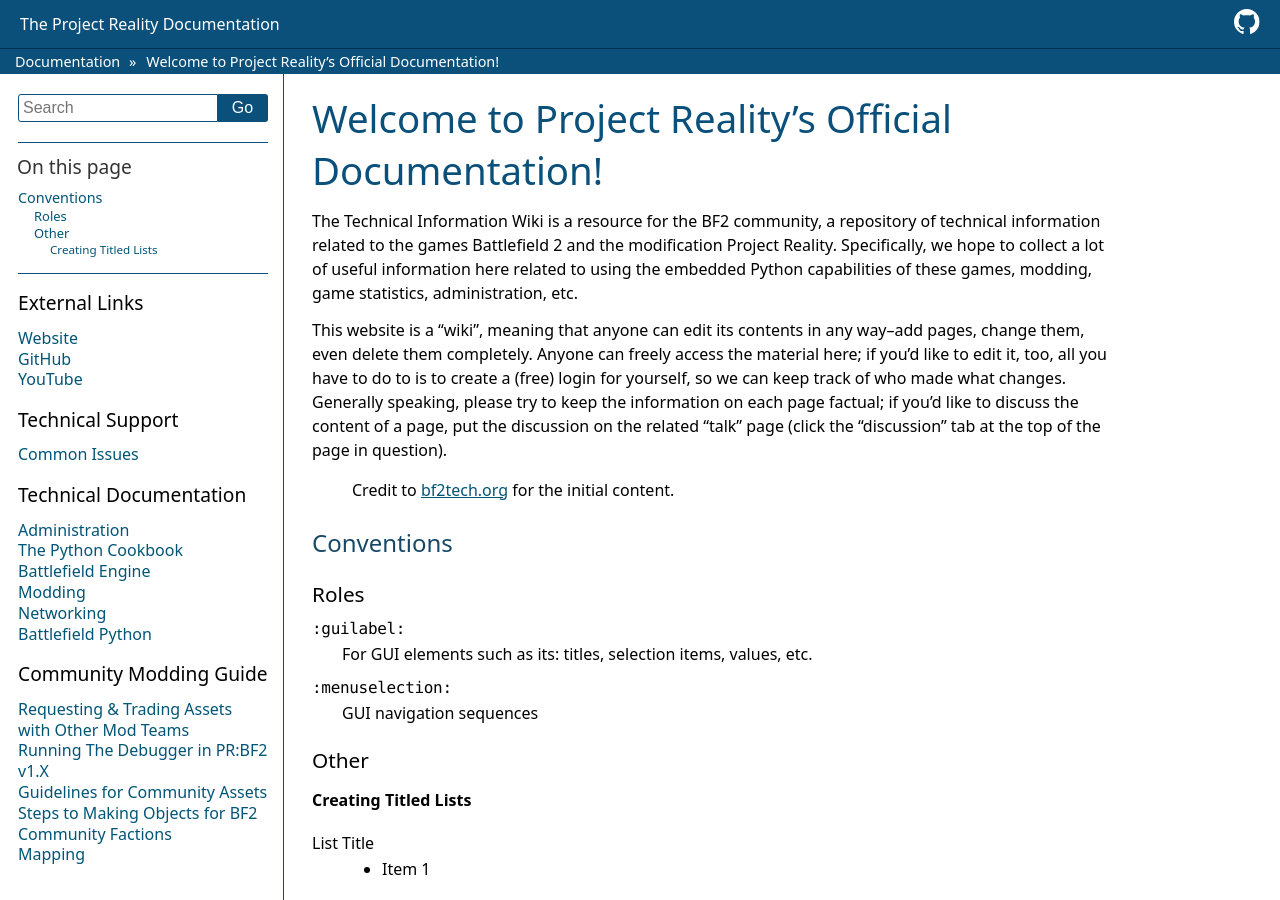
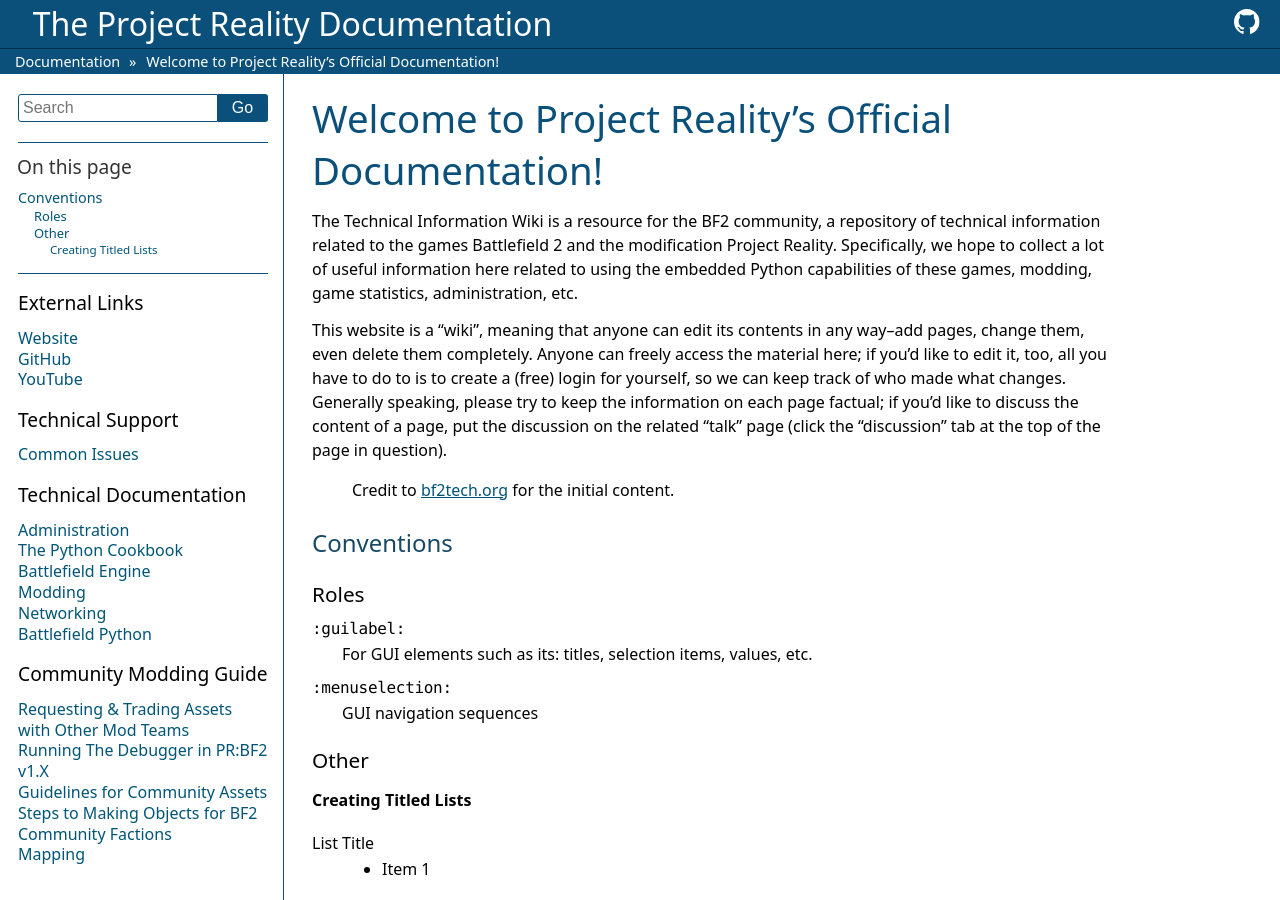
Before and after one commit to papadanku/RealityDocs, a Sphinx documentation site: the page built from doc/index.rst, in a window 1280 px wide and 900 px high. Built offline with Sphinx 7.4.7, drawn with Linux system fonts in a browser that asks for light colours.

Commit message:
Update layout.html

```diff
--- a/doc/_themes/sphinx13/layout.html
+++ b/doc/_themes/sphinx13/layout.html
@@ -11,7 +11,9 @@
 {% block header %}
 {{ svgs() }}
 <div class="pageheader">
-  <span class="brand">The Project Reality Documentation</span>
+  <div class="brand">
+    <span>The Project Reality Documentation</span>
+  </div>
   <div class="icons">
     <a href="https://github.com/sphinx-doc/sphinx" title="{{ _('Source Code') }}" target="_blank">
       <svg><use href="#github"></use></svg>
```
